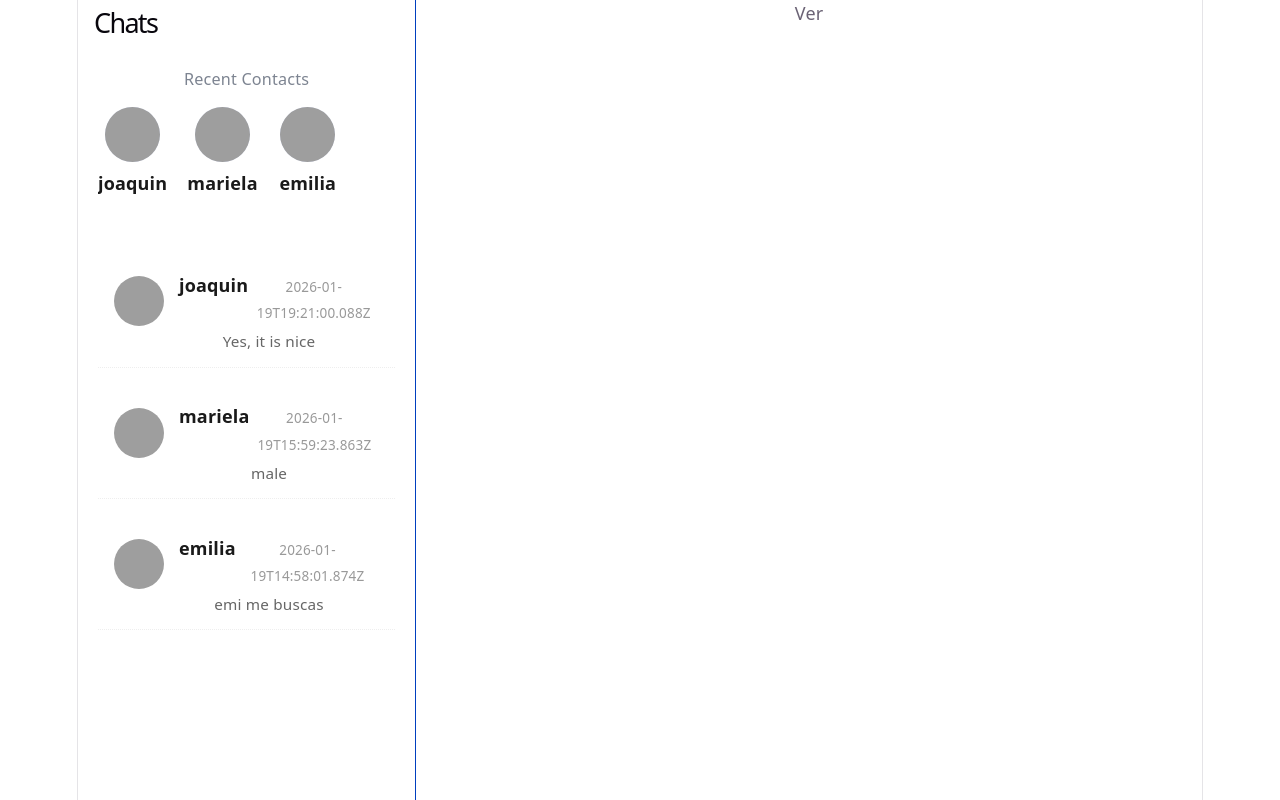
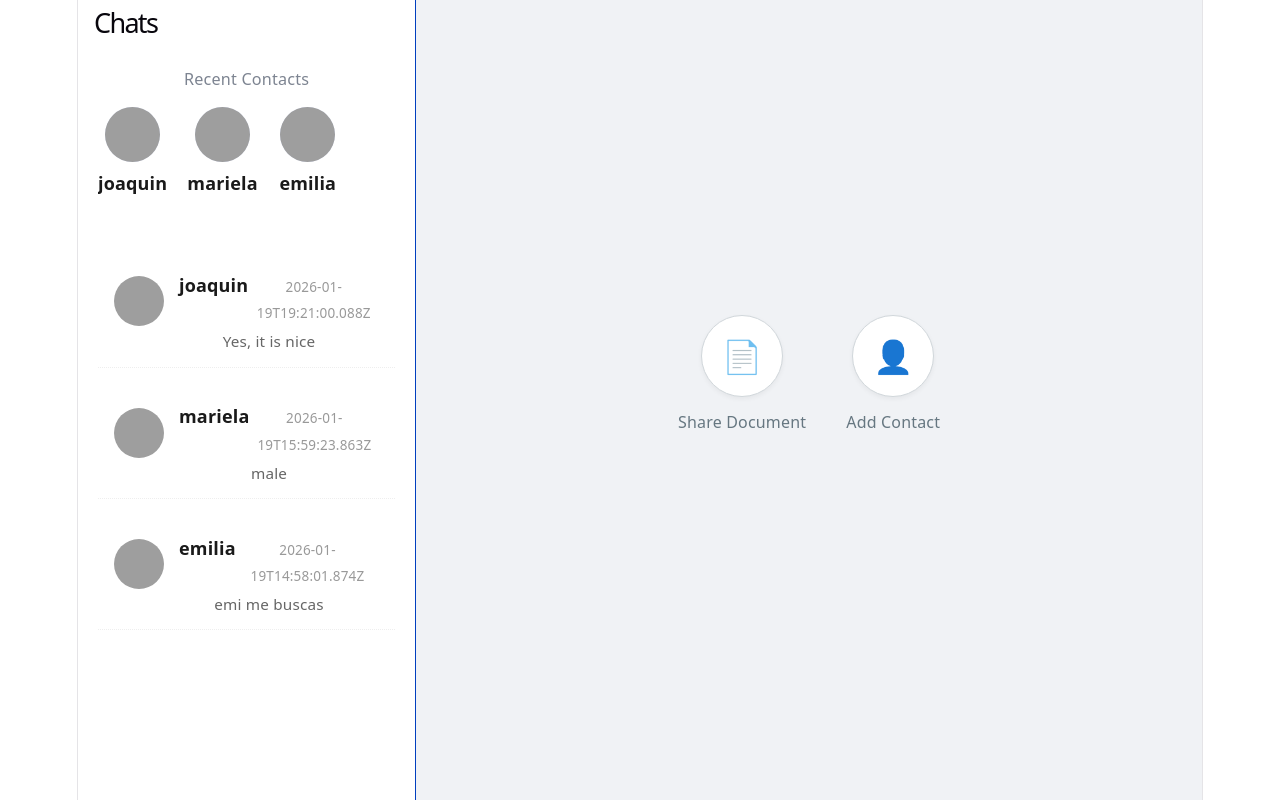
Before and after one commit to fersilva362/utn-final-react, a React (Vite) app: page / in a window 1280 px wide. Built offline with nearby package versions, Linux system fonts and the light colour scheme; grey boxes are pictures that could not be loaded.

Commit message:
adding features Emptypage and Error

```diff
--- a/src/App.jsx
+++ b/src/App.jsx
@@ -3,14 +3,17 @@ import { BrowserRouter, Route, Routes } from "react-router";
 import MessagePage from "./messagePageScreen/MessagePage";
 import ChatPage from "./chatPageScreen/ChatPage";
 import MyLayout from "./myLayout/MyLayout";
+import EmptyPage from "./emptyMessage/EmptyPage";
+import ErrorPage from "./errorPage/ErrorPage";
 
 function App() {
   return (
     <BrowserRouter>
       <Routes>
         <Route element={<MyLayout />}>
-          <Route path="/" element={<div>Ver</div>} />
+          <Route path="/" element={<EmptyPage />} />
           <Route path="/contact/:conversation_id" element={<ChatPage />} />
+          <Route path="/*" element={<ErrorPage />} />
         </Route>
       </Routes>
     </BrowserRouter>
--- a/src/chatPageScreen/ChatPage.css
+++ b/src/chatPageScreen/ChatPage.css
@@ -8,7 +8,7 @@
 
 .chat-header {
   display: flex;
-  align-items: center;
+  align-items: flex-start;
   padding: 10px 20px;
   background-color: #0046d5; /* Deep blue from your screenshot */
   color: white;
--- a/src/chatPageScreen/ChatPage.jsx
+++ b/src/chatPageScreen/ChatPage.jsx
@@ -20,6 +20,7 @@ export default function ChatPage() {
 
   const url = "https://i.pravatar.cc/300?u=" + conversation_id;
   //falta pensar en un scroll view  para muchas conversaciones
+
   return (
     <div className="chat-container">
       {loadMessage && <h1 className="loading">Loading</h1>}
@@ -28,17 +29,15 @@ export default function ChatPage() {
         <>
           <header className="chat-header">
             <img src={url} alt="profile" />
-            <span>Chat User</span>
+            <span>{messages.participant_name}</span>
             <button className="icon-btn" onClick={() => {}}>
               🔍
             </button>
           </header>
           <main className="chat-main">
-            {messages.map((msg, index) => {
+            {messages.messages.map((msg, index) => {
               const isSent = msg.sender_id === userId.toString();
-              console.log(userId);
-              console.log(isSent);
-              console.log(msg.sender_id);
+
               return isSent ? (
                 <SentMessage key={index} content={msg.content} />
               ) : (
--- /dev/null
+++ b/src/emptyMessage/EmptyPage.css
@@ -0,0 +1,56 @@
+.empty-page-container {
+  display: flex;
+  flex-direction: column;
+  align-items: center;
+  justify-content: center;
+  height: 100%; /* Fills the chat-panel */
+  background-color: #f0f2f5; /* Light gray to match the screenshot */
+  text-align: center;
+  color: #667781;
+}
+
+.empty-state-card {
+  display: flex;
+  flex-direction: row; /* Aligns items in a row */
+  gap: 40px; /* Space between the two options */
+  margin-bottom: 50px;
+}
+
+.action-item {
+  display: flex;
+  flex-direction: column;
+  align-items: center;
+  gap: 12px;
+  cursor: pointer;
+  transition: transform 0.2s;
+}
+
+.action-item:hover {
+  transform: translateY(-5px);
+  color: #111b21;
+}
+
+.icon-wrapper {
+  width: 80px;
+  height: 80px;
+  background-color: white;
+  border: 1px solid #d1d7db;
+  border-radius: 50%;
+  display: flex;
+  align-items: center;
+  justify-content: center;
+  font-size: 32px;
+  box-shadow: 0 2px 5px rgba(0, 0, 0, 0.05);
+}
+
+.action-item span {
+  font-size: 16px;
+  font-weight: 500;
+}
+
+.footer-note {
+  position: absolute;
+  bottom: 40px;
+  font-size: 12px;
+  opacity: 0.7;
+}
--- /dev/null
+++ b/src/emptyMessage/EmptyPage.jsx
@@ -0,0 +1,19 @@
+import React from "react";
+import "./EmptyPage.css";
+
+export default function EmptyPage() {
+  return (
+    <div className="empty-page-container">
+      <div className="empty-state-card">
+        <div className="action-item">
+          <div className="icon-wrapper">📄</div>
+          <span>Share Document</span>
+        </div>
+        <div className="action-item">
+          <div className="icon-wrapper">👤</div>
+          <span>Add Contact</span>
+        </div>
+      </div>
+    </div>
+  );
+}
--- /dev/null
+++ b/src/errorPage/ErrorPage.css
@@ -0,0 +1,72 @@
+.error-page-container {
+  display: flex;
+  flex-direction: column;
+  align-items: center;
+  justify-content: center;
+  height: 100%;
+  width: 100%;
+  background-color: #f0f2f5;
+  padding: 20px;
+  text-align: center;
+  font-family: inherit;
+}
+
+.error-icon {
+  font-size: 64px;
+  margin-bottom: 20px;
+  background: #ffebee;
+  width: 100px;
+  height: 100px;
+  display: flex;
+  align-items: center;
+  justify-content: center;
+  border-radius: 50%;
+}
+
+.error-page-container h1 {
+  color: #111b21;
+  font-size: 22px;
+  margin-bottom: 10px;
+}
+
+.error-message {
+  color: #667781;
+  font-size: 16px;
+  max-width: 400px;
+  line-height: 1.5;
+  margin-bottom: 30px;
+}
+
+.error-actions {
+  display: flex;
+  gap: 15px;
+}
+
+.retry-btn {
+  padding: 12px 24px;
+  background-color: #00a884; /* WhatsApp Green */
+  color: white;
+  border: none;
+  border-radius: 24px;
+  font-weight: 600;
+  cursor: pointer;
+  transition: background 0.2s;
+}
+
+.retry-btn:hover {
+  background-color: #008f72;
+}
+
+.back-btn {
+  padding: 12px 24px;
+  background-color: white;
+  color: #005cc5;
+  border: 1px solid #d1d7db;
+  border-radius: 24px;
+  font-weight: 600;
+  cursor: pointer;
+}
+
+.back-btn:hover {
+  background-color: #f8f9fa;
+}
--- /dev/null
+++ b/src/errorPage/ErrorPage.jsx
@@ -0,0 +1,21 @@
+import React from "react";
+import useContactHook from "../useContactHook";
+
+export default function ErrorPage() {
+  const { navigate } = useContactHook();
+  return (
+    <div className="error-page-container">
+      <div className="error-icon">⚠️</div>
+      <h1>Oops! Something went wrong</h1>
+      <p className="error-message">
+        "We couldn't load the conversation. Please try again."
+      </p>
+
+      <div className="error-actions">
+        <button className="back-btn" onClick={() => navigate("/")}>
+          Back to Chats
+        </button>
+      </div>
+    </div>
+  );
+}
--- a/src/useContactHook.js
+++ b/src/useContactHook.js
@@ -66,7 +66,7 @@ export default function useContactHook() {
 
         const conversations = contacts.find(
           (msg) => msg.conversation_id === conversation_id,
-        ).messages;
+        );
         if (!conversations) {
           setErrorMessage("Not found conversations");
           throw new Error("Not found conversations");
@@ -81,6 +81,7 @@ export default function useContactHook() {
     },
     [contacts],
   );
+  console.log(messages);
 
   const [inputValue, setInputValue] = useState("");
 
```
